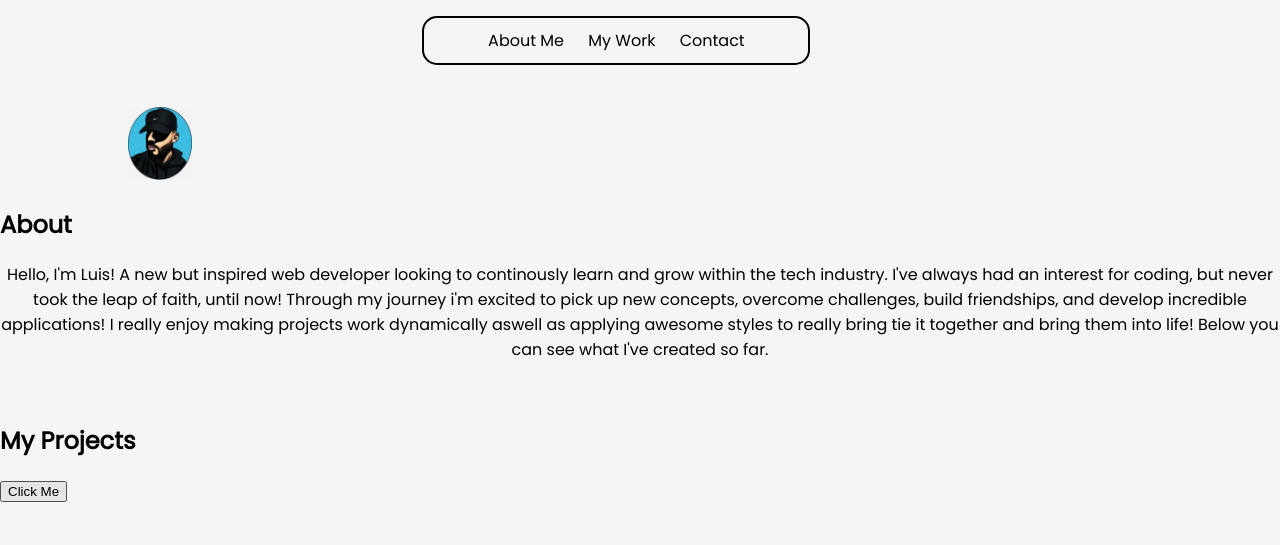
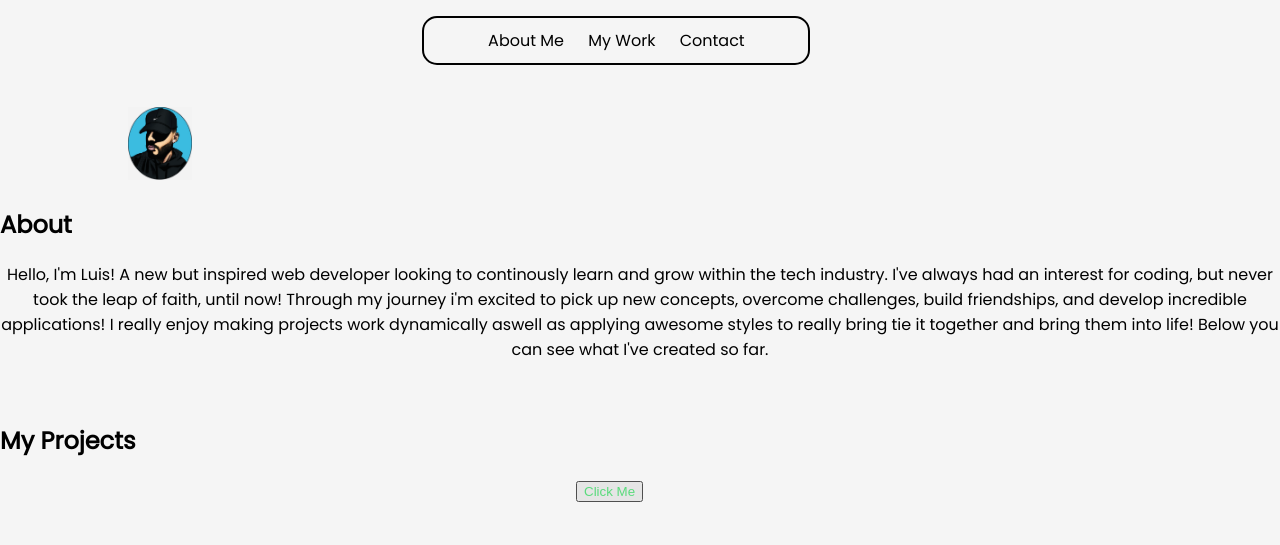
Before and after one commit to Lrive004/Professional-Portfolio, a plain HTML site: page index.html in a window 1280 px wide. In both pictures the pointer is over the button "Click Me". Shown: the top 545 px of the page. Drawn offline with Linux system fonts and the light colour scheme.

Commit message:
added more styling to the application

```diff
--- a/assets/style.css
+++ b/assets/style.css
@@ -31,6 +31,7 @@ nav {
     padding: 0;
     width: 30%;
 
+
 }
 
 #nav-ul li {
@@ -60,9 +61,16 @@ p {
 /* Click Me Button Styling */
 
 #work-btn {
+    position: relative;
+    margin-left: 45%;
 
 }
+#work-btn:hover{
+    position: relative;
+    margin-left: 45%;
+    color: #5adb7c;
 
+}
 
 /* Styling for "My Work" section */
 
--- a/index.html
+++ b/index.html
@@ -47,7 +47,7 @@
             </a>
         </li>
         <li>
-            <a href="https://github.com/Lrive004">
+            <a href="#">
                 <i style="font-size:24px" class="fa">&#xf081;</i>
             </a>
         </li>
```
